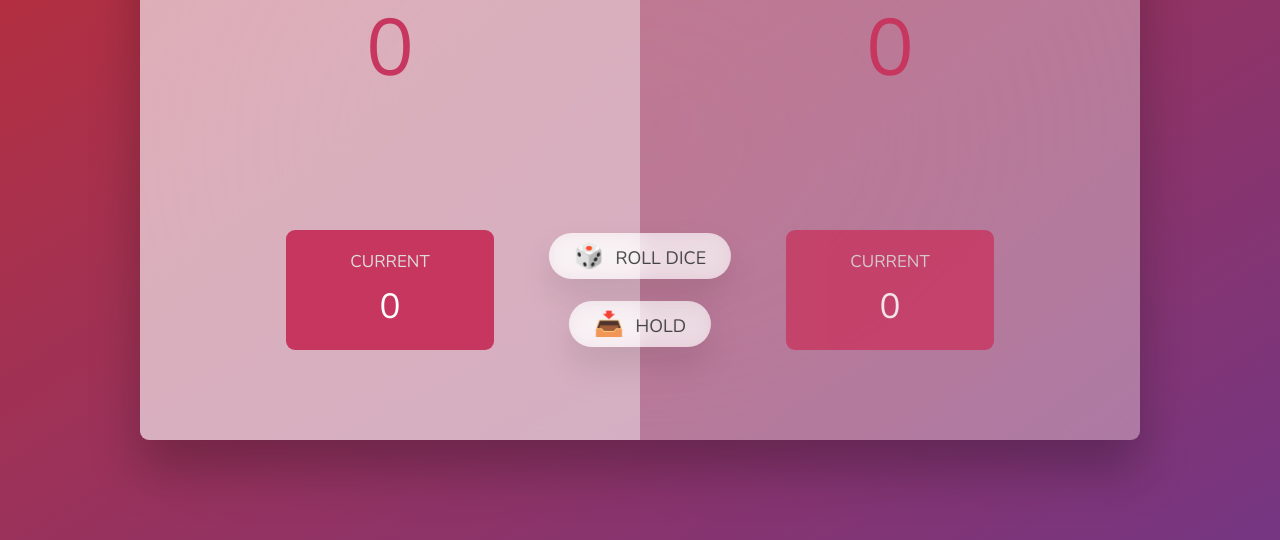
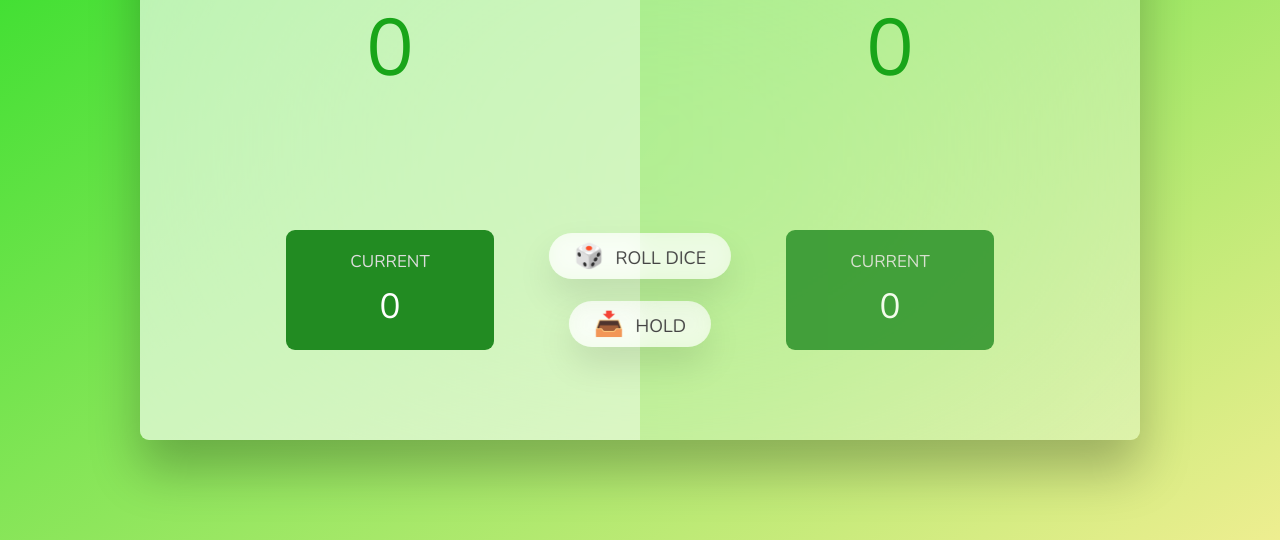
Before and after one commit to shaliniga/Dice-Game, a plain HTML site: page index.html in a window 1280 px wide. Shown: the part 260-800 px from the top of the page. Drawn offline with nearby package versions, Linux system fonts and the light colour scheme.

```diff
--- a/script.js
+++ b/script.js
@@ -78,6 +78,8 @@ btnHold.addEventListener('click',function(){
         document.querySelector(`.player--${activePlayer}`).classList.add('player--winner');
         document.querySelector(`.player--${activePlayer}`).classList.remove('player--active');
         diceHidden.classList.add('hidden');
+        let winner = activePlayer + 1;
+        alert(`player ${winner} is winner!`);
     }
     else{
         switchPlayer();
--- a/style.css
+++ b/style.css
@@ -16,7 +16,7 @@ body {
   font-weight: 400;
   height: 100vh;
   color: #333;
-  background-image: linear-gradient(to top left, #753682 0%, #bf2e34 100%);
+  background-image: linear-gradient(to top left, #EEEE90 0%, #22DD22 100%);
   display: flex;
   align-items: center;
   justify-content: center;
@@ -59,7 +59,7 @@ main {
 .score {
   font-size: 8rem;
   font-weight: 300;
-  color: #c7365f;
+  color: #19A519;
   margin-bottom: auto;
 }
 
@@ -78,7 +78,7 @@ main {
 }
 
 .current {
-  background-color: #c7365f;
+  background-color: #228B22;
   opacity: 0.8;
   border-radius: 9px;
   color: #fff;
@@ -163,7 +163,7 @@ main {
 
 .player--winner .name {
   font-weight: 700;
-  color: #c7365f;
+  color: white;
 }
 
 .hidden{
```
Also changed, not shown: dice-1.png, dice-2.png, dice-3.png, dice-4.png, dice-5.png, dice-6.png, flowchart.png (renamed from pig-game-flowchart.png).
